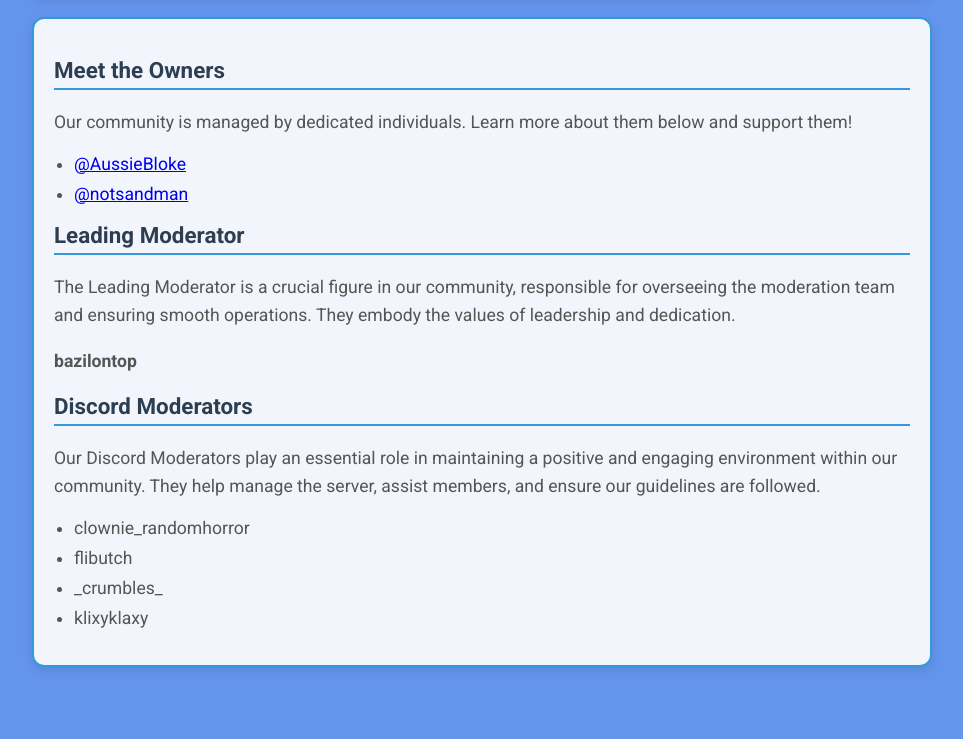
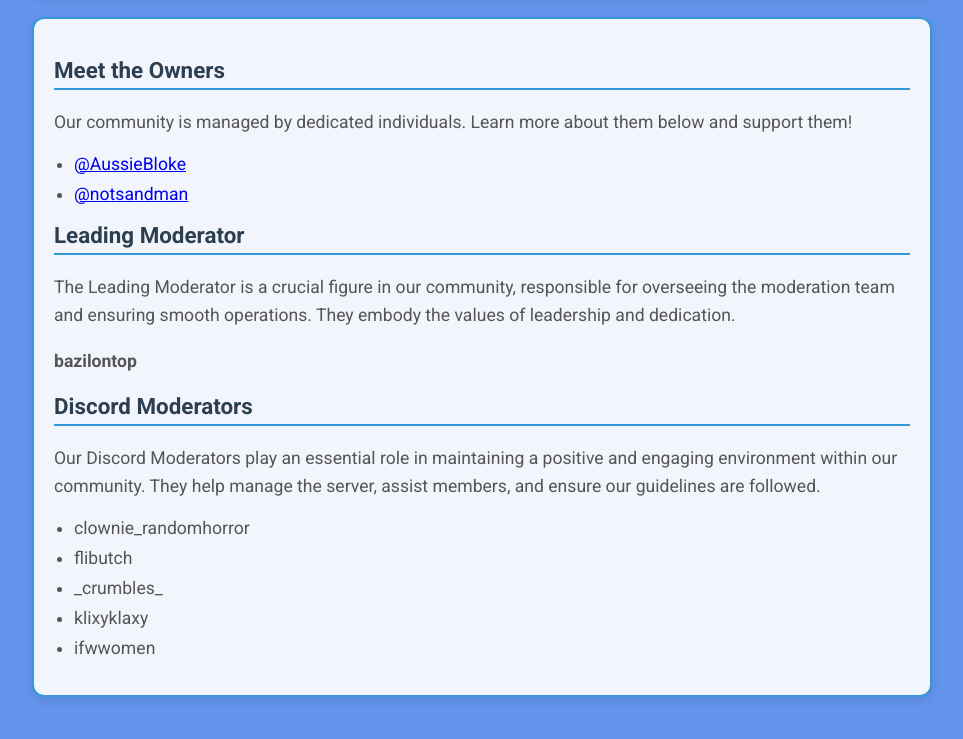
Before and after one commit to AussieBlokee/Discord-Server, a plain HTML site: page index.html in a window 1280 px wide. Shown: the part 3501-4240 px from the top of the page, without its empty margins (158-1121 px from the left). Drawn offline with Linux system fonts and the light colour scheme.

Commit message:
Add files via upload

```diff
--- a/index.html
+++ b/index.html
@@ -89,6 +89,7 @@
                 <li>flibutch</li>
                 <li>_crumbles_</li>
                 <li>klixyklaxy</li>
+                <li>ifwwomen</li>
             </ul>
         </section>
     </main>
```
